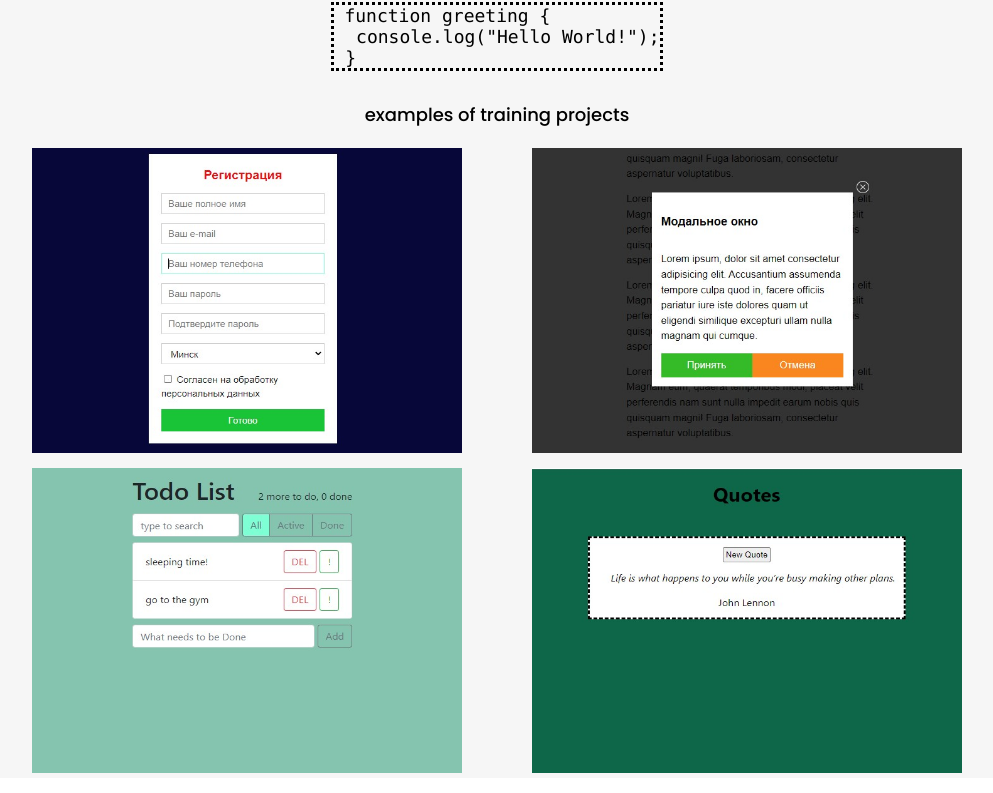
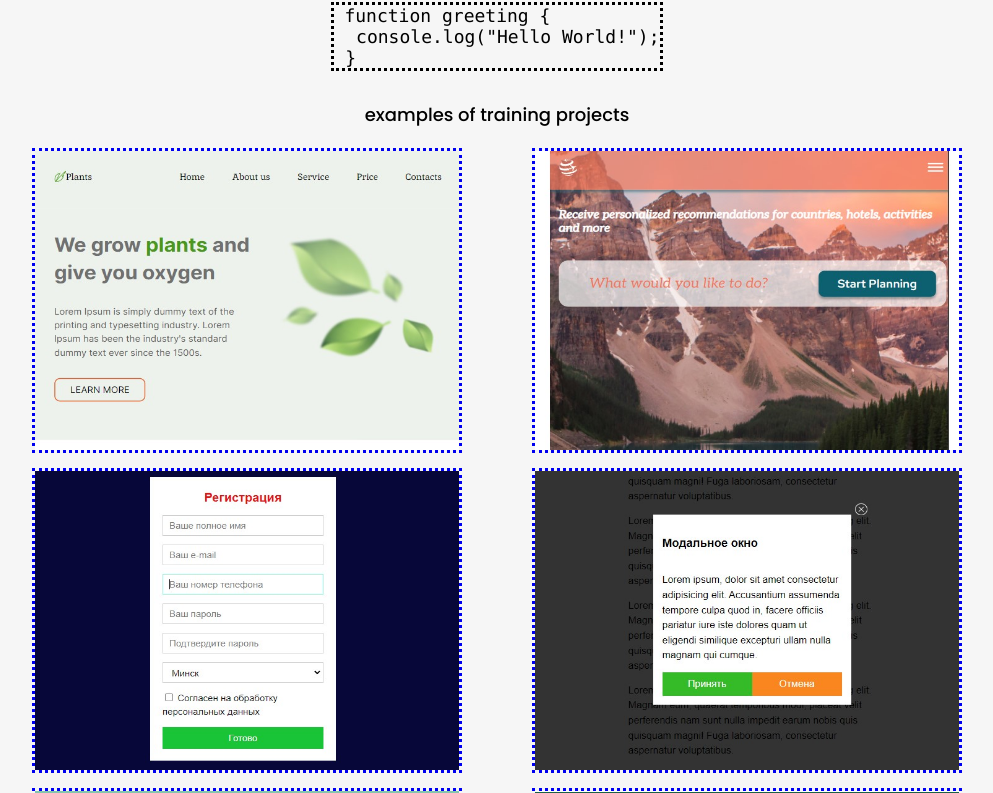
Before and after one commit to kalachyonok/upgreaded-cv, a JavaScript app: page / in a window 1280 px wide. Shown: the part 1862-2655 px from the top of the page, without its empty margins (143-1136 px from the left). Built offline with nearby package versions, Linux system fonts and the light colour scheme.

Commit message:
add portfolio

```diff
--- a/src/Components/Portfolio.js
+++ b/src/Components/Portfolio.js
@@ -21,6 +21,34 @@ export const Portfolio = () => {
 
           <div className={style.subtitle}>examples of training projects</div>
           <div className={style.projects}>
+            <div>
+              <a
+                href="https://kalachyonok-plants-part3.netlify.app/#about"
+                target="_blank"
+                rel="noreferrer"
+              >
+                <img
+                  className={style.pictures}
+                  src="img/plants.jpg"
+                  alt="plants"
+                />
+              </a>
+            </div>
+
+            <div>
+              <a
+                href="https://travelling-site-example.netlify.app/#second"
+                target="_blank"
+                rel="noreferrer"
+              >
+                <img
+                  className={style.pictures}
+                  src="img/travel.jpg"
+                  alt="travel"
+                />
+              </a>
+            </div>
+
             <div>
               <a
                 href="https://kalachyonok.github.io/form/"
--- a/src/Components/Portfolio.module.css
+++ b/src/Components/Portfolio.module.css
@@ -40,6 +40,7 @@
 .pictures {
   width: 430px;
   height: 305px;
+  border-style: dotted;
 }
 
 @media (max-width: 924px) {
```
Also changed, not shown: public/img/plants.jpg (added), public/img/travel.jpg (added).
